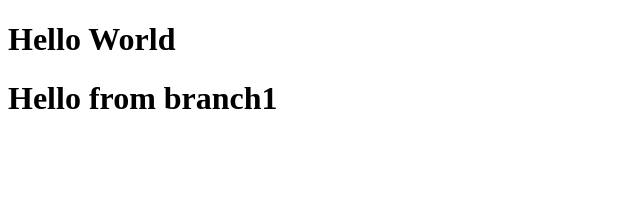
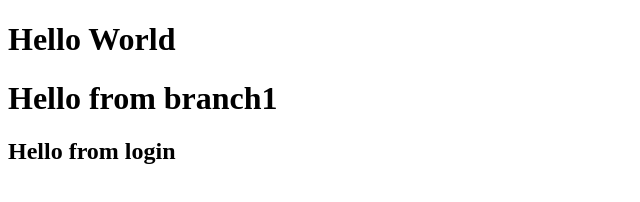
Before and after one commit to Nargis21/practice, a plain HTML site: page index.html in a window 1280 px wide. Shown: the whole page, without its empty margins (0-640 px from the left). Drawn offline with Linux system fonts and the light colour scheme.

Commit message:
code added

```diff
--- a/index.html
+++ b/index.html
@@ -12,6 +12,7 @@
 <body>
     <h1>Hello World</h1>
     <h1>Hello from branch1</h1>
+    <h2>Hello from login</h2>
 </body>
 
 </html>
```
